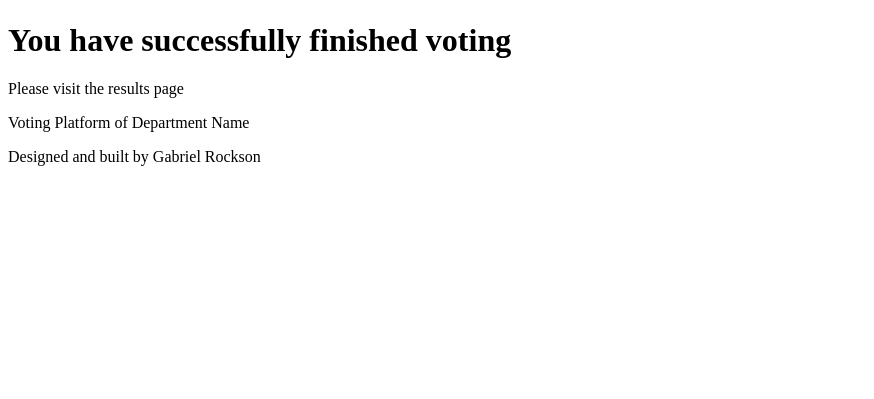
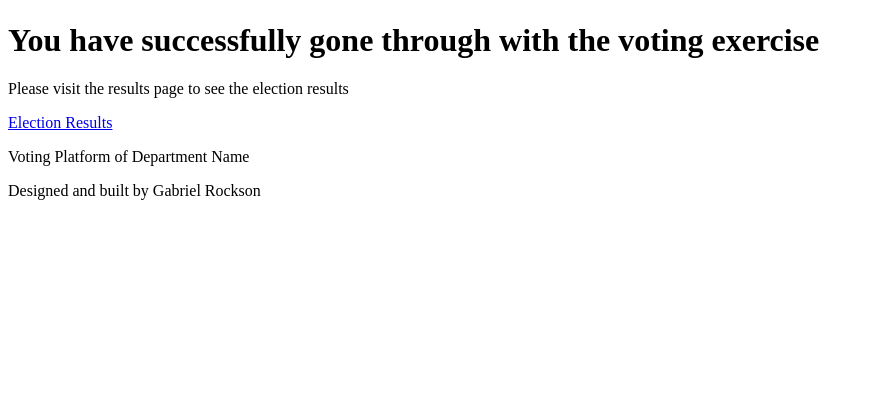
Before and after one commit to rocksongabriel/musical-potato, a Django app: template templates/vote/voting-completed.html in a window 1280 px wide. Shown: the part 131-530 px from the top of the page, without its empty margins (0-874 px from the left). Run offline with Django 3.2, Linux system fonts and the light colour scheme; the template is opened without the code that fills it, so the values that code supplies are empty.

Commit message:
Add banner to the voting completed page

```diff
--- a/templates/vote/voting-completed.html
+++ b/templates/vote/voting-completed.html
@@ -5,7 +5,13 @@
 
 {% block content %}
 
-    <h1 class="text-4xl text-red-700">You have successfully finished voting</h1>
-    <p1> Please visit the results page</p1>
+    <div class="bg-gray-200 shadow-xl w-full py-10">
+        <h1 class="text-5xl md:text-6xl font-bold text-center text-green-800">You have successfully gone through with the voting exercise</h1>
+        <p class="text-2xl  text-center text-gray-600 py-3 font-semibold">Please visit the results page to see the election results</p>
+
+        <div class="flex justify-center mt-6">
+            <a href="{% url 'vote_app:results' %}" class="px-4 py-4 bg-red-700 text-xl text-white rounded-sm font-bold">Election Results</a>
+        </div>
+    </div>
 
 {% endblock content %}
```
